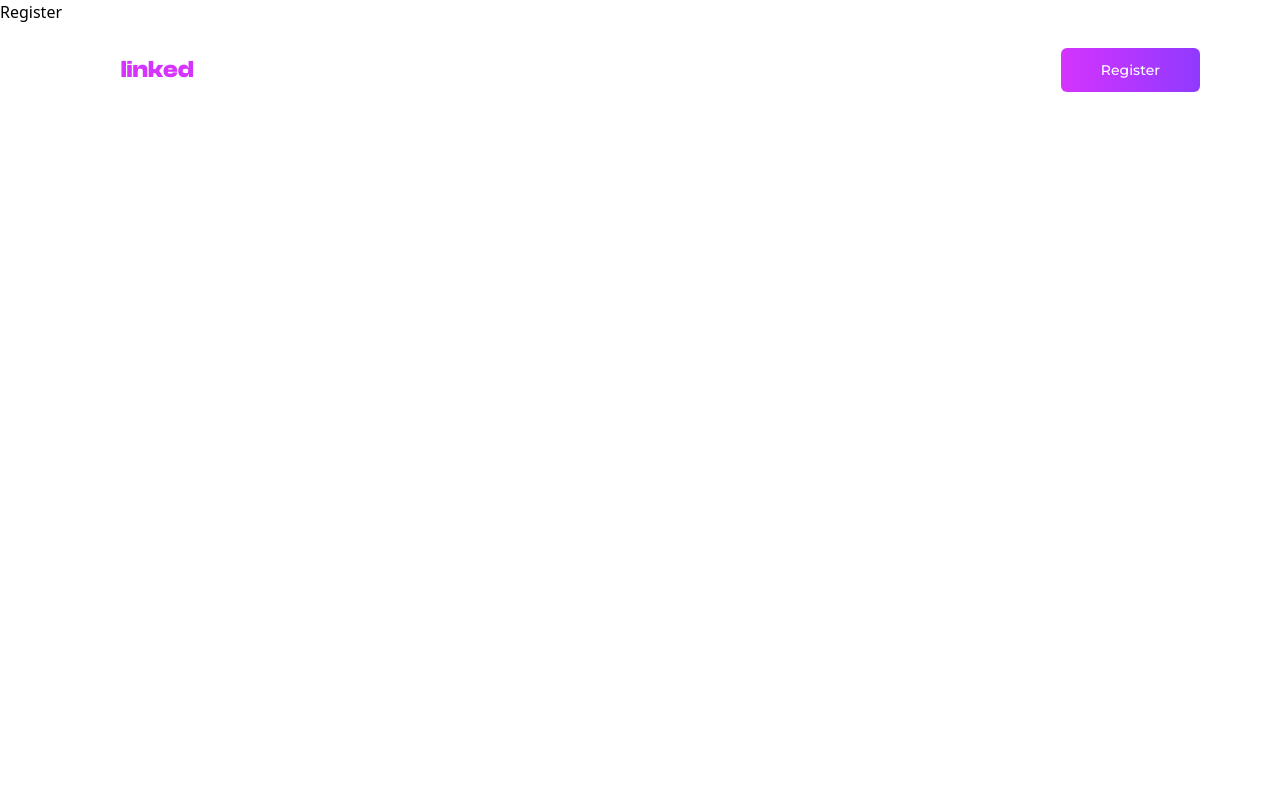
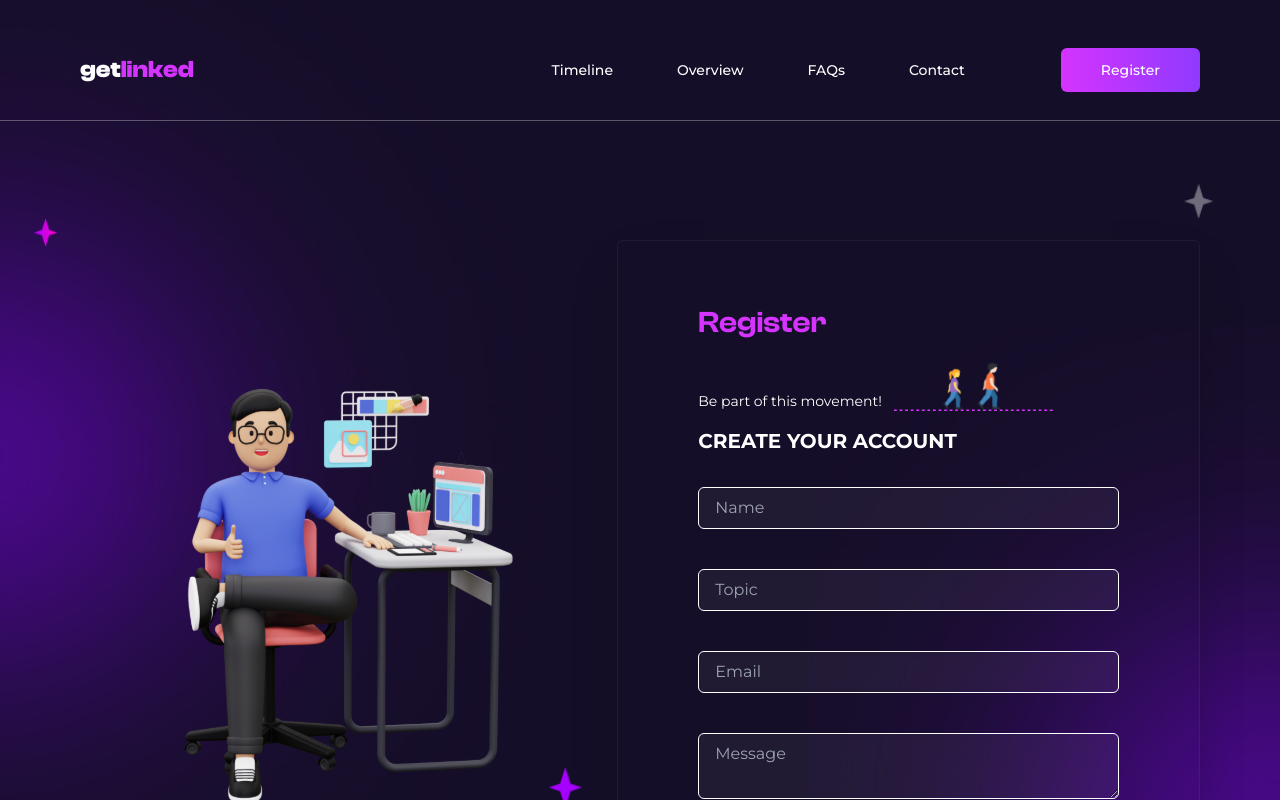
Before and after one commit to iyanuxn/getlinked, a React (Vite) app: page /register in a window 1280 px wide. Shown: the top 800 px of the page. Built offline with nearby package versions, Linux system fonts and the light colour scheme.

Commit message:
Beginning of register

```diff
--- a/src/pages/Register.jsx
+++ b/src/pages/Register.jsx
@@ -1,9 +1,55 @@
-import React from 'react'
+import REGISTER from "../assets/register.svg";
+import JOURNEY from "../assets/journey.svg";
 
 const Register = () => {
   return (
-    <div>Register</div>
-  )
-}
+    <div className="text-white md:pt-60 pt-28 md:pb-32 md:px-20 px-8 py-10 regBg min-h-screen font-regular">
+      <div className="flex md:flex-row flex-col items-center justify-between">
+        <div className="flex justify-center items-center w-2/3">
+          <img src={REGISTER} />
+        </div>
+        <form className="md:w-2/3 w-full flex flex-col justify-center items-center md:shadow-2xl md:border mt-6 md:mt-0 border-white border-opacity-5 rounded-md md:py-16 px-5 md:px-20">
+          <div className="flex flex-col items-start w-full">
+            {" "}
+            <span className="font-head text-primary font-semibold text-3xl text-left">
+              Register
+            </span>
+            <div className="text-sm mt-5 flex items-end gap-3">
+              <span>Be part of this movement!</span>
+              <img src={JOURNEY} className="w-40" />
+            </div>
+            <span className="text-xl mt-4 font-bold">
+                CREATE YOUR ACCOUNT
+            </span>
+          </div>
+          <div className="flex flex-col gap-10 mt-8 w-full">
+            <input
+              type="text"
+              placeholder="Name"
+              className="w-full bg-transparent border border-white bg-white bg-opacity-5 rounded-md py-2 px-4"
+            />{" "}
+            <input
+              type="text"
+              placeholder="Topic"
+              className="w-full bg-transparent border border-white bg-white bg-opacity-5 rounded-md py-2 px-4"
+            />
+            <input
+              type="email"
+              placeholder="Email"
+              className="w-full bg-transparent border border-white bg-white bg-opacity-5 rounded-md py-2 px-4"
+            />
+            <textarea
+              placeholder="Message"
+              className="w-full bg-transparent border border-white bg-white bg-opacity-5 rounded-md py-2 px-4"
+            />
+          </div>
+          <button className="md:w-44 w-28 text-sm md:text-base bg-gradient-to-r from-primary to-secondary text-white py-3 rounded-md md:mt-10 mt-8">
+            Submit
+          </button>
+        </form>
+      </div>
+    </div>
+  );
+};
 
-export default Register
+export default Register;
```
Also changed, not shown: src/assets/journey.svg (added).
